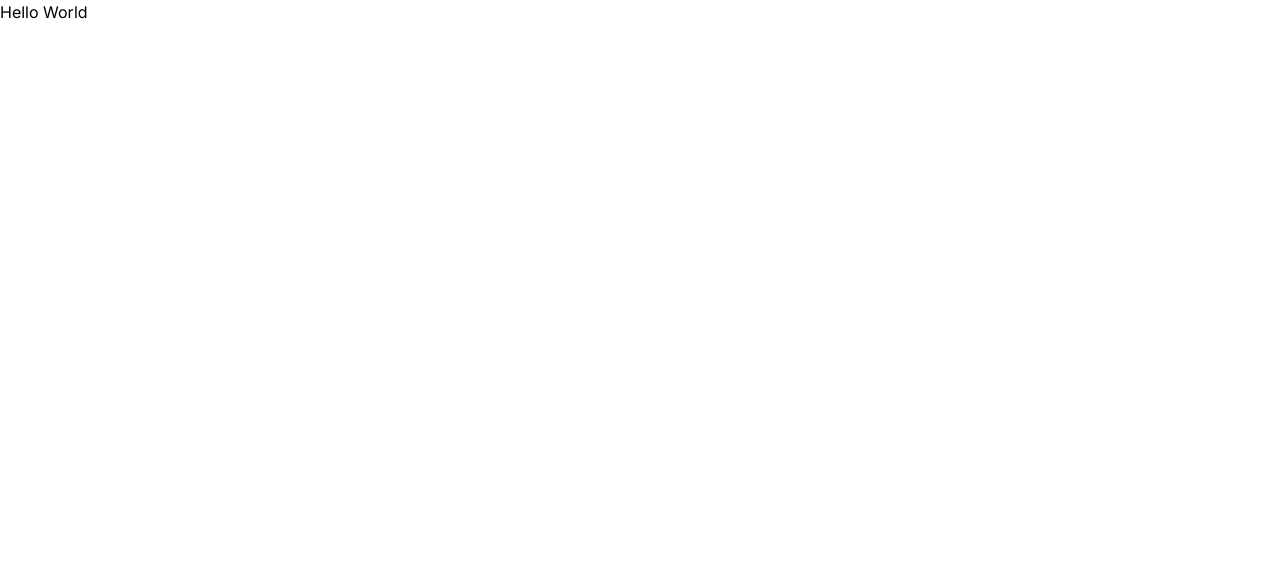
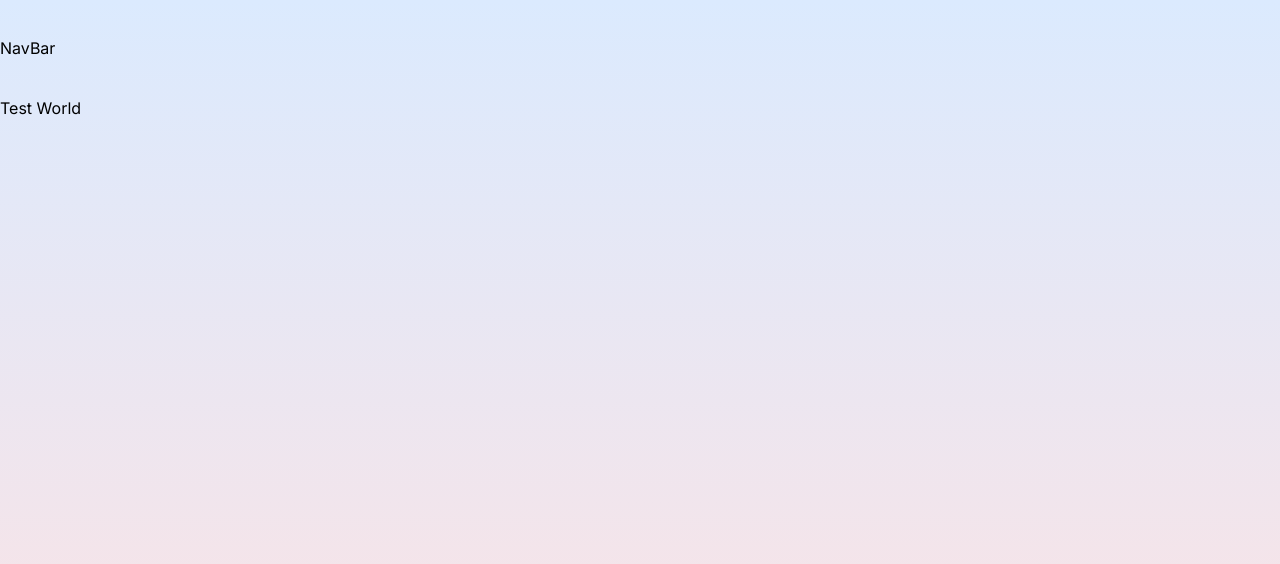
Before and after one commit to AdrienHq/AdrienHq-Portfolio-V2, a Next.js app: page / in a window 1280 px wide. Shown: the top 564 px of the page. Built offline with nearby package versions, Linux system fonts and the light colour scheme.

Commit message:
feat: add dependencies etc

```diff
--- a/src/app/layout.js
+++ b/src/app/layout.js
@@ -1,17 +1,29 @@
-import { Inter } from "next/font/google";
+import {Inter} from "next/font/google";
 import "./globals.css";
+import Navbar from "@/components/navbar";
+import colors from "tailwindcss/colors";
+import {red} from "next/dist/lib/picocolors";
 
-const inter = Inter({ subsets: ["latin"] });
+const inter = Inter({subsets: ["latin"]});
 
 export const metadata = {
     title: "AdrienHq Portfolio",
     description: "Generated by create next app",
 };
 
-export default function RootLayout({ children }) {
+export default function RootLayout({children}) {
     return (
         <html lang="en">
-      <body className={inter.className}>{children}</body>
+        <body className={inter.className}>
+        <div className='h-screen w-screen bg-gradient-to-b from-blue-100 to-red-100'>
+            <div className='h-24'>
+                <Navbar/>
+            </div>
+            <div className="h-[calc(100vh - 6rem)]">
+                {children}
+            </div>
+        </div>
+        </body>
         </html>
     );
 }
--- a/src/app/page.jsx
+++ b/src/app/page.jsx
@@ -1,5 +1,5 @@
 const Homepage = () => {
-  return <div>Hello World</div>;
+  return <div>Test World</div>;
 };
 
 export default Homepage;
```
Lines whose indentation alone changed are shown as unchanged.
